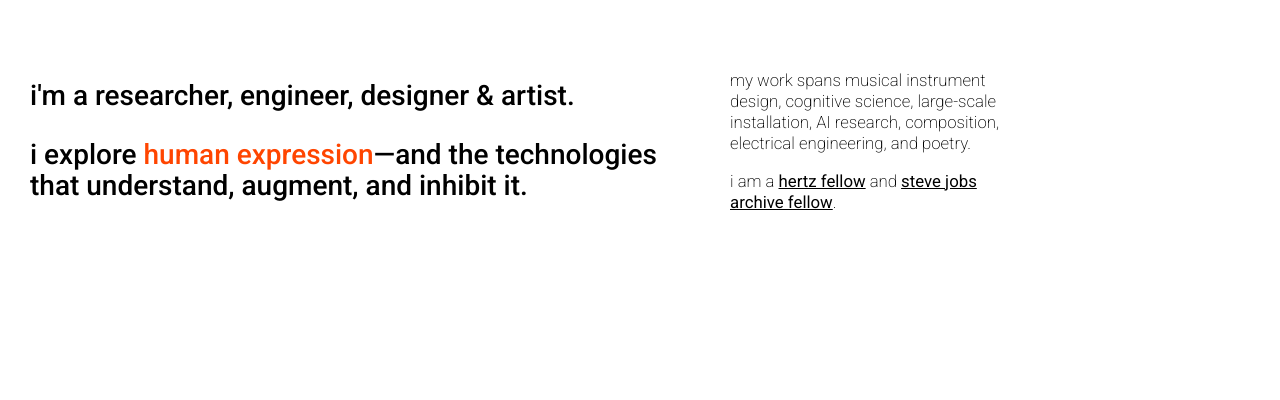
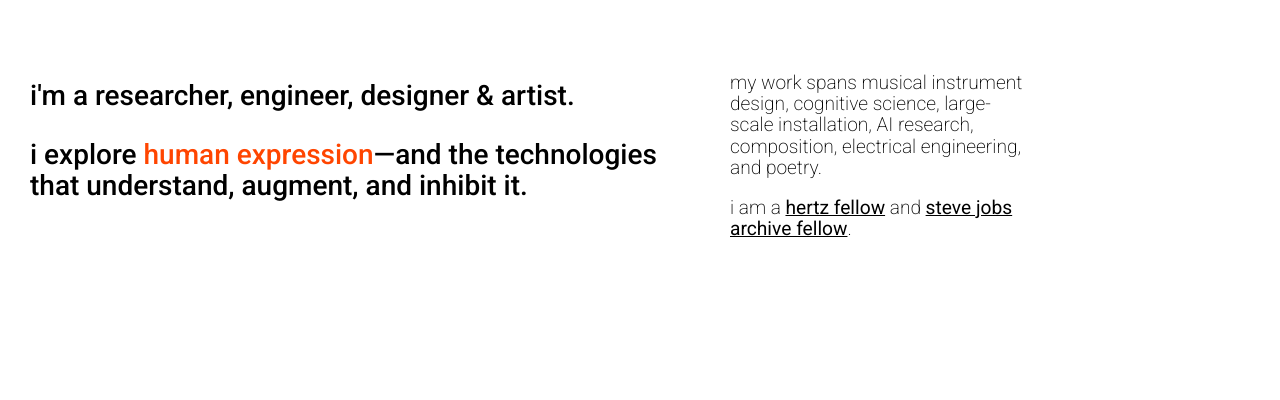
Before and after one commit to matthewcaren/matthewcaren.github.io, a plain HTML site: page index.html in a window 1280 px wide. Shown: the part 387-787 px from the top of the page. Drawn offline with Linux system fonts and the light colour scheme; a script that the page names is missing.

Commit message:
font size bigger

```diff
--- a/style.css
+++ b/style.css
@@ -38,8 +38,8 @@ h4 {
 
 p {
     font-weight: 200;
-    line-height: 1.25;
-    font-size: 1.05em;
+    line-height: 1.1;
+    font-size: 1.2em;
 }
 
 .smalltext {
```
